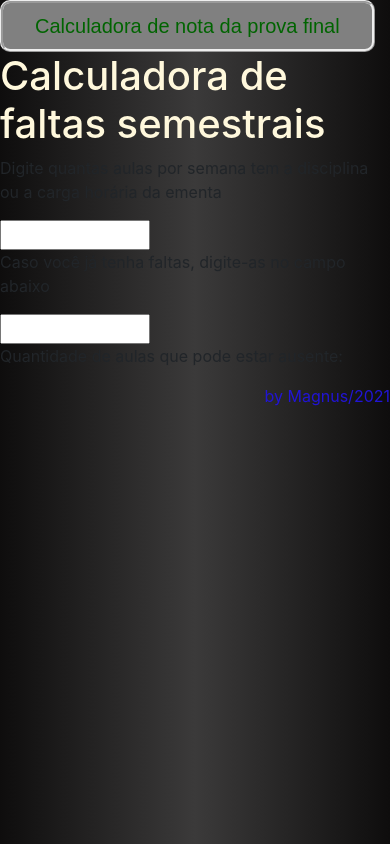
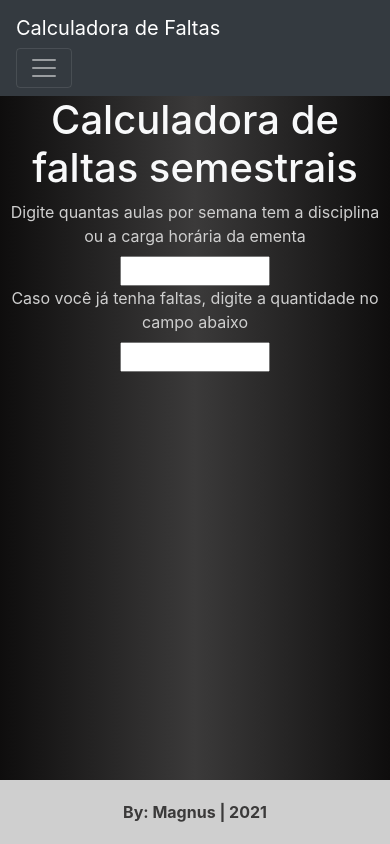
Before and after one commit to Hugobsan/Calculadora, a plain HTML site: page site.html in a window 390 px wide. Drawn offline with nearby package versions, Linux system fonts and the light colour scheme.

Commit message:
Adding Changes on "Calculadora de Faltas"
Responsive Layout Added
Bootstrap Added
Navbar Added
Footer Fixed Added
Better Colors
Changes on Algorythm Calculation
Adding Red:White color on Answer

```diff
--- a/css/style.css
+++ b/css/style.css
@@ -1,42 +1,5 @@
 .cinza-clarinho{
   color:#cfcfcf
-}
-
-.button {
-  border: none;
-  background-color: gray;
-  padding: 8px 32px;
-  text-align: center;
-  color:black;
-  text-decoration: none;
-  display: inline-block;
-  font-size: 16px;
-  border-radius: 10px;
-  border-style: ridge;
-  cursor: pointer;
-}
-.site
-{
-  font-family: fantasy;
-  font-size: 20px;
-  color:darkgreen;
-  text-decoration: none;
-}
-
-.output
-{
-  font-family: 'Times New Roman', Times, serif;
-  font-size: 40px;
-  color: cornsilk;
-}
-.sign
-{
-  text-align: end;
-  color: rgb(33, 20, 212);
-  margin-bottom: 10%;
-  text-orientation: sideways-right;
-  text-align-last: right;
-  display: space;
 }
 body{
   background-image: linear-gradient(to right, #0e0d0d , #3b3a3a, #0e0d0d);
@@ -53,4 +16,5 @@ input{
 }
 #resposta{
   margin-top: 10px;
+  color: #e72525;
 }
--- a/js/script.js
+++ b/js/script.js
@@ -1,15 +1,21 @@
-function calc_falta(ch, jaf){
-  ch = parseInt(ch)
-  if (ch<12){
+function calc_falta(){
+  ch = window.document.getElementById('ch')
+  ch = ch.value
+  jaf = window.document.getElementById('jaf')
+  jaf=jaf.value
+  resp=window.document.getElementById('resposta')
+
+  if (ch<=12){
     ch = ch*18
     ch = (ch *0.25).toFixed(0)
   }
   else
     ch = (ch *0.25).toFixed(0)
+  ch = ch - jaf
 
-  if(jaf != 0)
-    ch = ch - jaf
-  return ch
+  ch<0 ? resp.style.color="#e72525" : resp.style.color='#cfcfcf' //Definindo a cor quando é positivo ou negativo
+  resp.innerHTML="Quantidade de aulas que pode estar ausente: "+ch
+
 }
 
 function Calc_Nota(){
--- a/site.html
+++ b/site.html
@@ -3,24 +3,50 @@
   <head>
     <meta charset="utf-8">
     <meta name="viewport" content="width=device-width">
+    <title>Calculadora de Faltas</title>
+    <!-- My CSS -->
     <link href="css/style.css" rel="stylesheet" type="text/css" />
-    <title>Calculadora De Faltas</title>
-    <!-- Bootstrap -->
-    <link href="css/bootstrap.min.css" rel="stylesheet" media="screen">
+    <!-- Icon -->
+    <link rel="icon" href="icon.jpg">
+    <!-- Bootstrap CSS -->
+    <link rel="stylesheet" href="https://stackpath.bootstrapcdn.com/bootstrap/4.3.1/css/bootstrap.min.css" integrity="sha384-ggOyR0iXCbMQv3Xipma34MD+dH/1fQ784/j6cY/iJTQUOhcWr7x9JvoRxT2MZw1T" crossorigin="anonymous">
   </head>
-  <body style="background-color: black;">
-    <button type="button" class="button" >
-      <a href="index.html" class="site"> Calculadora de nota da prova final </a>
-    </button>
-    <h1 class="title" style="color: cornsilk;"> Calculadora de faltas semestrais </h1>
-    <form oninput="num.value=calc_falta(cargahoraria.value, jafaltado.value)">
-      <p class="enunciado"> Digite quantas aulas por semana tem a disciplina ou a carga horária da ementa </p>
-      <input type="number" name="cargahoraria" value=""/>
-      <p class="enunciado"> Caso você já tenha faltas, digite-as no campo abaixo </p>
-      <input type="number" name="jafaltado" value=""/>
-      <p class="enunciado"> Quantidade de aulas que pode estar ausente: <output name="num" class="output" ></output></p>
-    </form>
-    <p class="sign"> by Magnus/2021</p>
+  <body>
+    <nav class="navbar navbar-expand-lg navbar-dark bg-dark">
+      <a class="navbar-brand" href="#">Calculadora de Faltas</a>
+      <div class="col-lg-6 col-sm-0"></div>
+      <button class="navbar-toggler" type="button" data-toggle="collapse" data-target="#navbarNav" aria-controls="navbarNav" aria-expanded="false" aria-label="Alterna navegação">
+        <span class="navbar-toggler-icon"></span>
+      </button>
+      <div class="collapse navbar-collapse" id="navbarNav">
+        <ul class="navbar-nav">
+          <li class="nav-item">
+            <a class="nav-link" href="index.html">Calculadora Prova Final</a>
+          </li>
+          <li class="nav-item active">
+            <a class="nav-link" href="site.html">Calculadora de Faltas<span class="sr-only">(Página atual)</span></a>
+          </li>
+        </ul>
+      </div>
+    </nav>
+    <div class="text-center">
+      <h1 class="text-light"> Calculadora de faltas semestrais </h1>
+      <form oninput="calc_falta()">
+        <label for='ch' class="cinza-clarinho"> Digite quantas aulas por semana tem a disciplina ou a carga horária da ementa </label><br>
+        <input type="number" name="cargahoraria" id='ch'/>
+        <br>
+        <label for='jaf' class="cinza-clarinho"> Caso você já tenha faltas, digite a quantidade no campo abaixo </label><br>
+        <input type="number" name="jafaltado" id='jaf'/>
+        <p class="" id='resposta'></p>
+      </form>
+   </div>
+    <footer class="fixed-bottom text-center"> By: Magnus | 2021</footer>
+    <!-- My JavaScript -->
     <script src="js/script.js"></script>
+    <!-- Optional JavaScript -->
+    <!-- jQuery first, then Popper.js, then Bootstrap JS -->
+    <script src="https://code.jquery.com/jquery-3.3.1.slim.min.js" integrity="sha384-q8i/X+965DzO0rT7abK41JStQIAqVgRVzpbzo5smXKp4YfRvH+8abtTE1Pi6jizo" crossorigin="anonymous"></script>
+    <script src="https://cdnjs.cloudflare.com/ajax/libs/popper.js/1.14.7/umd/popper.min.js" integrity="sha384-UO2eT0CpHqdSJQ6hJty5KVphtPhzWj9WO1clHTMGa3JDZwrnQq4sF86dIHNDz0W1" crossorigin="anonymous"></script>
+    <script src="https://stackpath.bootstrapcdn.com/bootstrap/4.3.1/js/bootstrap.min.js" integrity="sha384-JjSmVgyd0p3pXB1rRibZUAYoIIy6OrQ6VrjIEaFf/nJGzIxFDsf4x0xIM+B07jRM" crossorigin="anonymous"></script>
   </body>
 </html>
```
